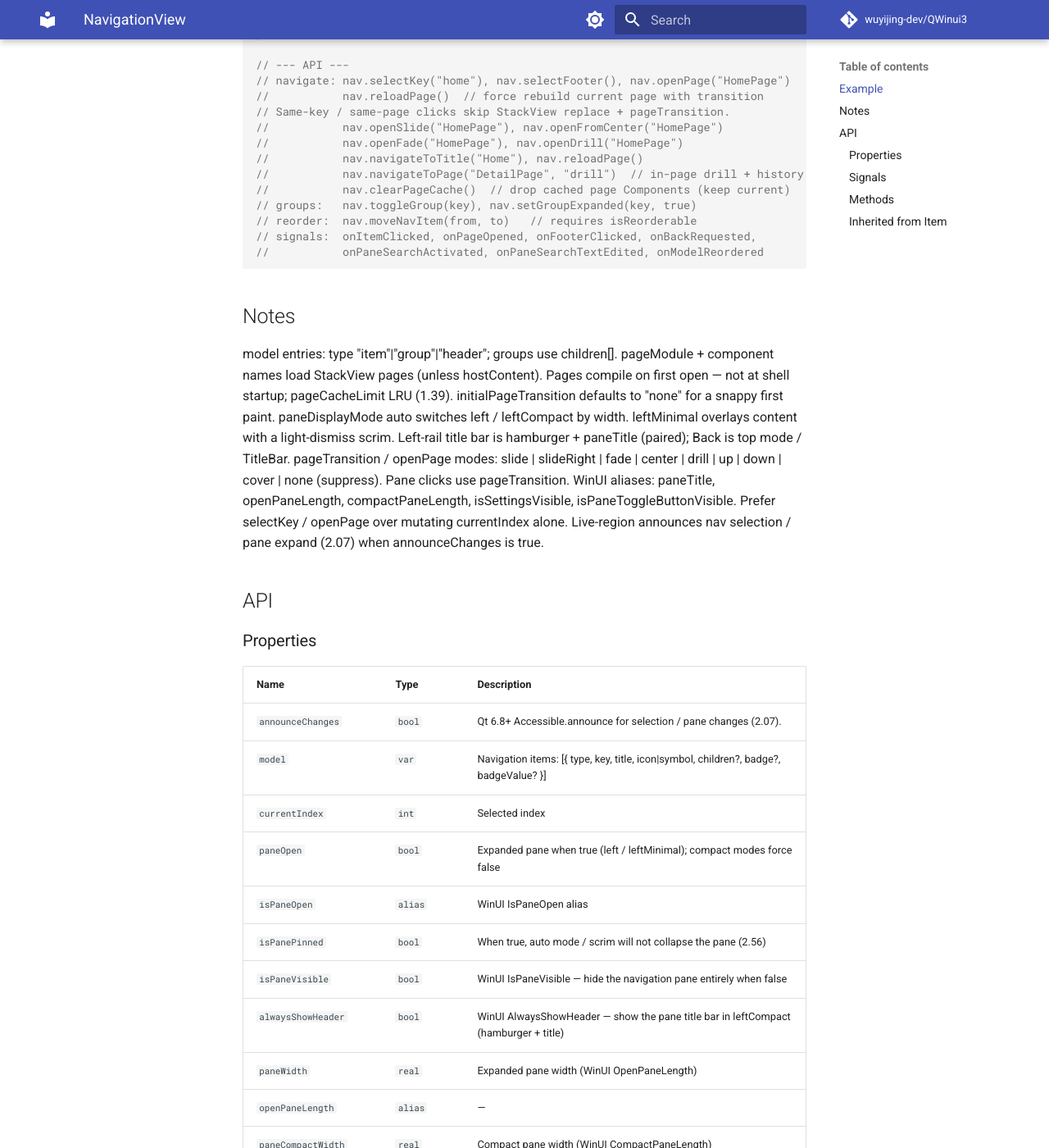
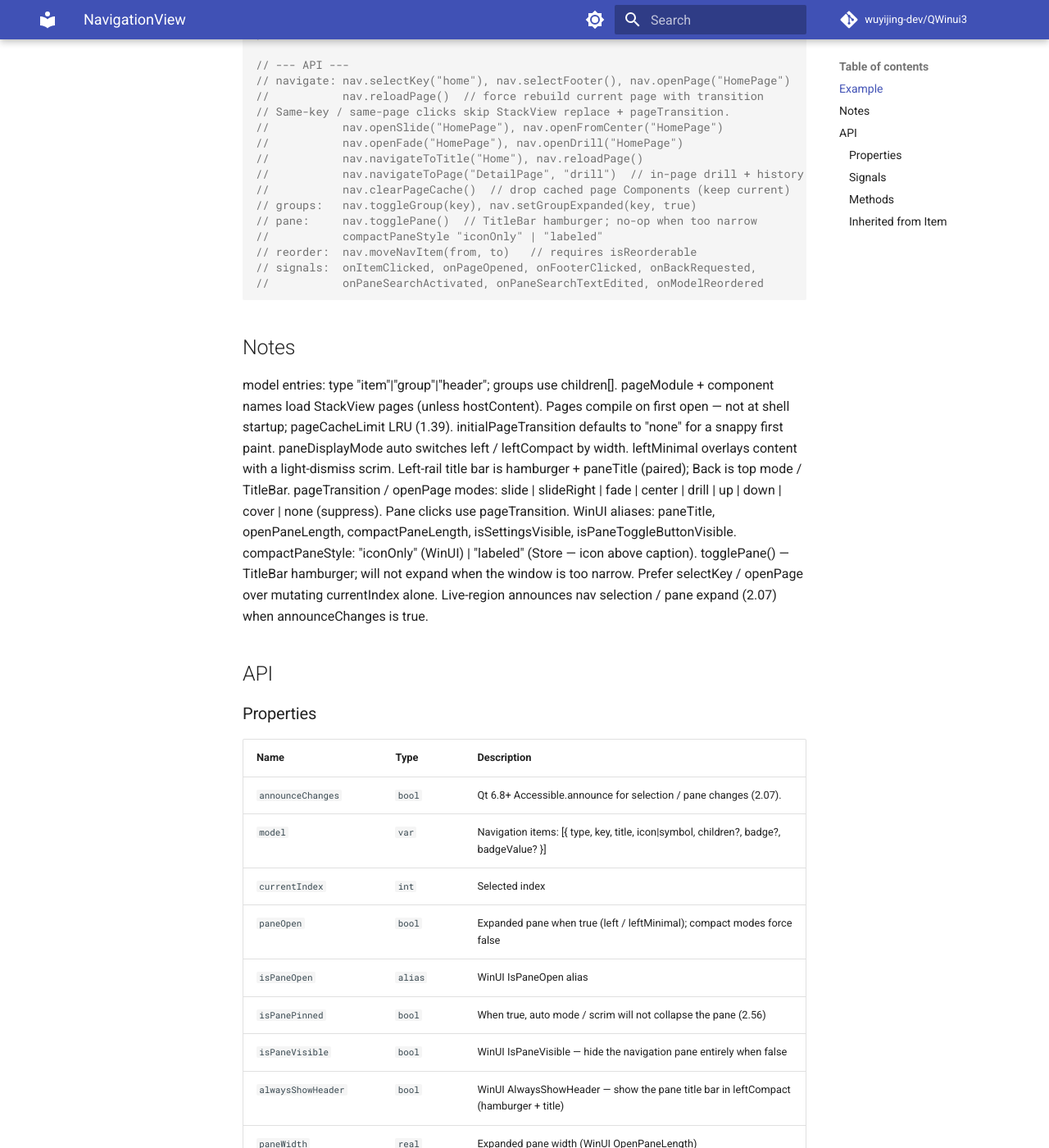
Before and after one commit to wuyijing-dev/QWinui3, an MkDocs documentation site: the page built from docs/components/NavigationView.md, in a window 1280 px wide and 1400 px high, scrolled down 721 px. Shown: the whole window at 82% size. Built offline with MkDocs 1.6.1 and Material for MkDocs 9.7.7, drawn with Linux system fonts in a browser that asks for light colours; comment, search, counter and statistics services are not loaded; some of the changed text lies outside the part shown.

Commit message:
Fix rail expand overflow, RichEdit lag, home scroll, and toast gaps.
Keep compact labels until the pane is actually wide, use a Store-style labeled rail, and stop expanding when the window is too narrow. RichEdit no longer grows with contentHeight; wheel coasting and toast stack height follow the visible cards.

```diff
--- a/docs/components/NavigationView.md
+++ b/docs/components/NavigationView.md
@@ -37,6 +37,8 @@
 //           nav.navigateToPage("DetailPage", "drill")  // in-page drill + history (2.56)
 //           nav.clearPageCache()  // drop cached page Components (keep current)
 // groups:   nav.toggleGroup(key), nav.setGroupExpanded(key, true)
+// pane:     nav.togglePane()  // TitleBar hamburger; no-op when too narrow
+//           compactPaneStyle "iconOnly" | "labeled"
 // reorder:  nav.moveNavItem(from, to)   // requires isReorderable
 // signals:  onItemClicked, onPageOpened, onFooterClicked, onBackRequested,
 //           onPaneSearchActivated, onPaneSearchTextEdited, onModelReordered
@@ -54,6 +56,8 @@
 pageTransition / openPage modes: slide | slideRight | fade | center | drill |
 up | down | cover | none (suppress). Pane clicks use pageTransition.
 WinUI aliases: paneTitle, openPaneLength, compactPaneLength, isSettingsVisible, isPaneToggleButtonVisible.
+compactPaneStyle: "iconOnly" (WinUI) | "labeled" (Store — icon above caption).
+togglePane() — TitleBar hamburger; will not expand when the window is too narrow.
 Prefer selectKey / openPage over mutating currentIndex alone.
 Live-region announces nav selection / pane expand (2.07) when announceChanges is true.
 
@@ -75,6 +79,8 @@
 | `openPaneLength` | `alias` | — |
 | `paneCompactWidth` | `real` | Compact pane width (WinUI CompactPaneLength) |
 | `compactPaneLength` | `alias` | — |
+| `compactPaneStyle` | `string` | Compact rail: "iconOnly" (WinUI) or "labeled" (Store icon-above-caption) |
+| `minContentWidth` | `real` | Minimum page width reserved when the left pane is expanded |
 | `headerText` | `string` | Pane header title text (WinUI PaneTitle) |
 | `paneTitle` | `alias` | — |
 | `footerText` | `string` | Footer row label |
@@ -144,6 +150,7 @@
 | `setGroupExpanded(key, expanded)` | Expand or collapse a nav group by key |
 | `selectionAnchorItem()` | Visual anchor item for the selection pip |
 | `toggleGroup(key)` | Toggle a nav group expanded state |
+| `togglePane()` | Toggle the left pane; no-op when the window is too narrow to expand |
 | `groupTitle(key)` | Title text for a nav group key |
 | `fillFlyoutModel(key)` | Populate the compact-mode group flyout model |
 | `openCompactFlyout(groupKey, anchorItem)` | Open the compact pane group flyout |
```
Also changed, not shown: docs/components/RichEdit.md (+1 -0 lines), docs/components/Theme.md (+2 -0 lines), docs/components/ToastHost.md (+1 -1 lines), docs/navigation.md (+1 -1 lines), docs/rich-edit-261.md (+1 -1 lines), docs/components.json, 9 other files.
